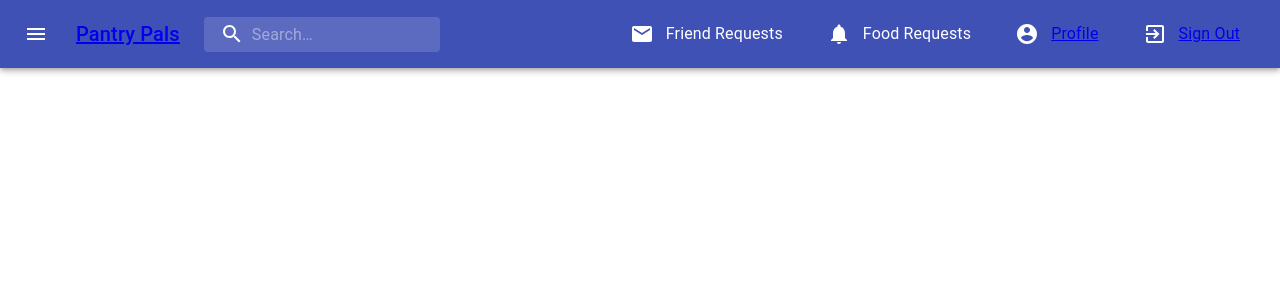
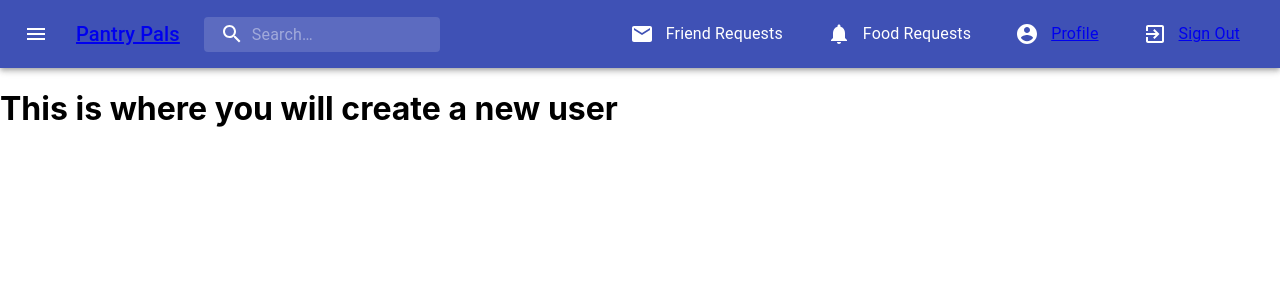
Before and after one commit to listenToRipley/capstone, a React (Create React App) app: page /createNewUser in a window 1280 px wide. Shown: the top 300 px of the page. Built offline with nearby package versions, Linux system fonts and the light colour scheme.

Commit message:
added new component for creating new users

```diff
--- a/src/Router.js
+++ b/src/Router.js
@@ -5,7 +5,8 @@ import Home from './Components/Home';
 import Shoppinglist from './Components/ShoppingList';
 import Pantry from './Components/Pantry';
 import FriendsList from './Components/FriendsList';
-import UserProfile from './Components/UserProfile'
+import UserProfile from './Components/UserProfile';
+import SignUp from './Components/SignUp';
 import cookie from 'cookie'
 
 //this will be for when you move to login required status
@@ -34,6 +35,7 @@ const Router = () => {
       <Route path='/pantry' component={Pantry}/>
       <Route path='/friendsList' component={FriendsList}/>
       <Route path='/userProfile' component={UserProfile}/>
+      <Route path='/createNewUser' component={SignUp}/>
     </Switch>
   )
 }
--- a/src/components/FriendsList.js
+++ b/src/components/FriendsList.js
@@ -0,0 +1,13 @@
+import React, {Component} from 'react';
+
+//this is where you will display possible content
+
+const FriendsList = () => {
+
+  return (
+    <h1>This is the friend's list</h1>
+  )
+
+}
+
+export default FriendsList
--- /dev/null
+++ b/src/components/SignUp.js
@@ -0,0 +1,13 @@
+import React, {Component} from 'react';
+
+//this will be where we create new users
+
+const SignUp = () => {
+
+  return (
+    <h1>This is where you will create a new user</h1>
+  )
+
+}
+
+export default SignUp
```
